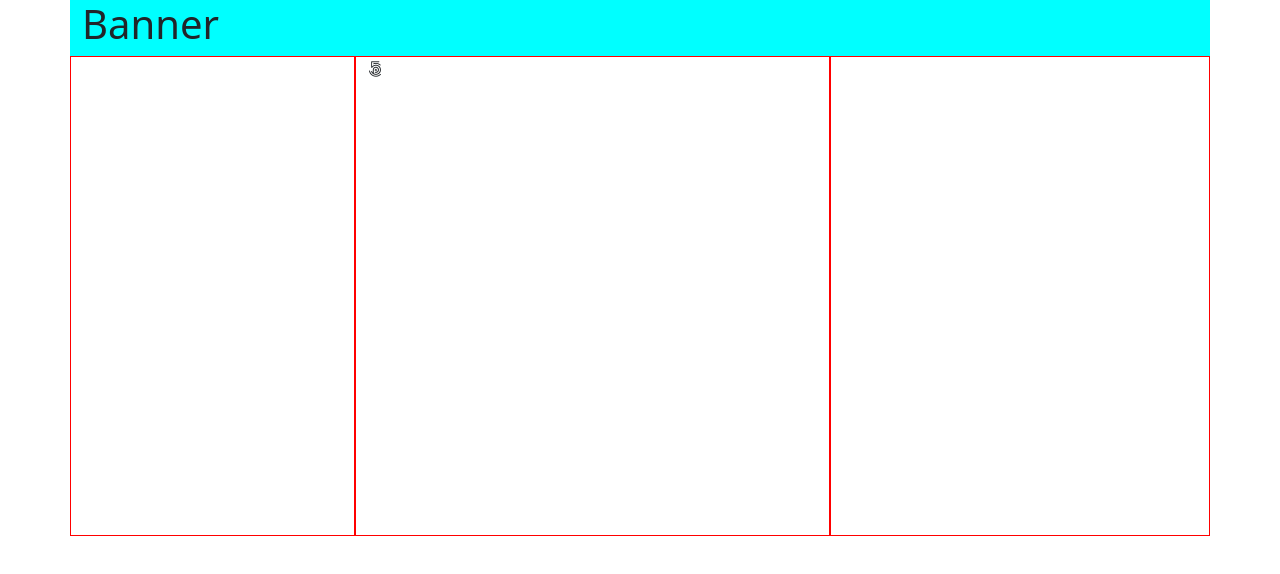
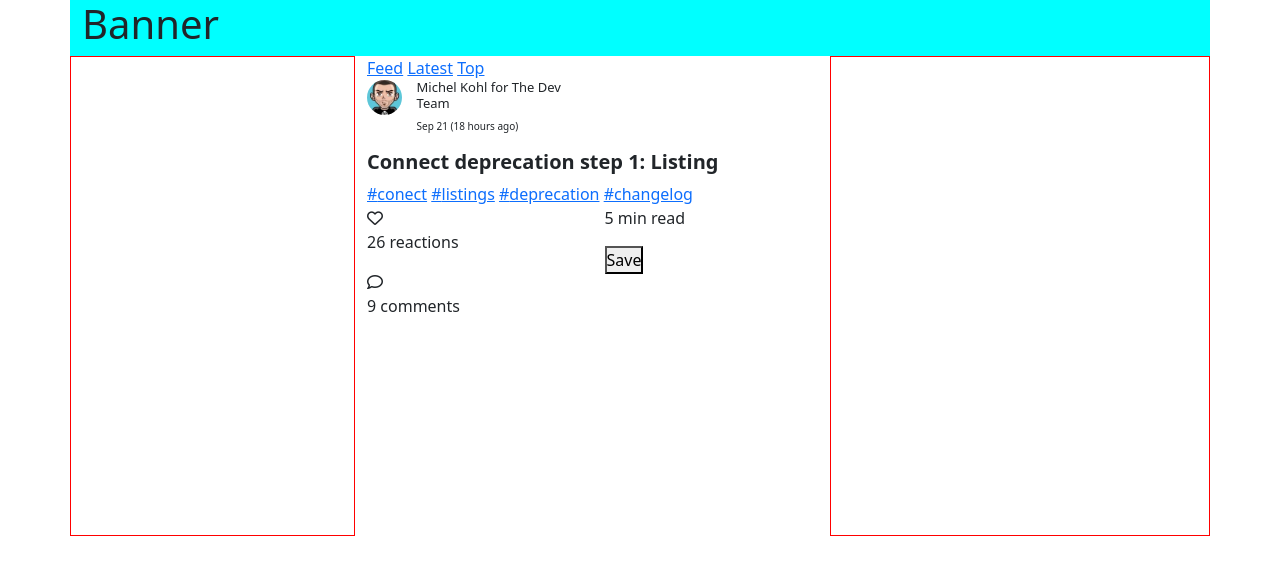
Before and after one commit to Moriuks/reto-2, a plain HTML site: page index.html in a window 1280 px wide. Drawn offline with nearby package versions, Linux system fonts and the light colour scheme.

Commit message:
Se primer article

```diff
--- a/index.html
+++ b/index.html
@@ -41,8 +41,80 @@
 
 
             <!-- container para contenido principal/cartas -->
-            <div class="main col-5" style="border: 1px solid red;height: 60vh;">
-                <i class="fab fa-500px"></i>
+            <div class="main col-5">
+
+
+                    <div class="nav-conteiner">
+                        <nav>
+                            <a href="#">Feed</a>
+                            <a href="#">Latest</a>
+                            <a href="#">Top</a>
+                        </nav>
+                    </div>
+
+                    <div class="row conteiner-article">
+
+                        <div class="col-12 col-name-conteiner">
+
+                            <div class="row align-content-center row-name-conteiner">
+
+                                <div class=" col-1 img-conteiner">
+                                          <img src="./img/author1.webp" alt="">
+                                </div>
+                                <div class="col-5 text-conteiner">
+                                        <h2>
+                                            Michel Kohl for The Dev Team
+                                        </h2>
+                                        <p>
+                                            Sep 21 (18 hours ago)
+                                        </p>
+                                </div>
+                            </div>
+
+                        </div>
+
+
+
+                        <div class="col-12 title" >
+                            <h2>Connect deprecation step 1: Listing</h2>
+                        </div>
+                        <div class=" col-12 hashtag-conteiner">
+                            <a href="#"><span>#</span>conect</a>
+                            <a href="#"><span>#</span>listings</a>
+                            <a href="#"><span>#</span>deprecation</a>
+                            <a href="#"><span>#</span>changelog</a>
+                        </div>
+
+                        <div class="col-12 icons-conteiner">
+                            <div class="row">
+
+                                <div class="col-6 left-conteiner">
+
+                                        <div class="reaction-conteiner">
+                                            <i class="far fa-heart"></i>
+                                            <p>26 reactions</p>
+                                        </div>
+                                        <div class="comment-conteiner">
+                                            <i class="far fa-comment"></i>
+                                            <p>9 comments</p>
+                                        </div>
+
+                                </div>
+
+
+                                <div class="col-6 icons-right">
+                                    <div class="save-container">
+                                        <p>5 min read</p>
+                                        <button>Save</button>
+                                    </div>
+                                </div>
+
+                            </div>
+
+                        </div>
+
+                    </div>
+
 
 
 
--- a/sass/_main.scss
+++ b/sass/_main.scss
@@ -2,3 +2,34 @@
 //     height: 60vh; //temporal
 //     outline: 1px red dashed;
 // }
+
+
+.conteiner-article {
+    .row-name-conteiner{
+        .img-conteiner{
+            margin-right: 10px;
+
+
+            img {
+                border-radius: 50%;
+                width: 35px;
+            }
+        }
+
+        .text-conteiner {
+            h2{
+                font-size: 13px;
+            }
+            p{
+                font-size: 10px;
+            }
+        }
+    }
+    .title {
+        h2 {
+            font-size: 20px;
+            font-weight: bold;
+        }
+
+    }
+}
```
Also changed, not shown: css/styles.css, img/author1.webp (added).
